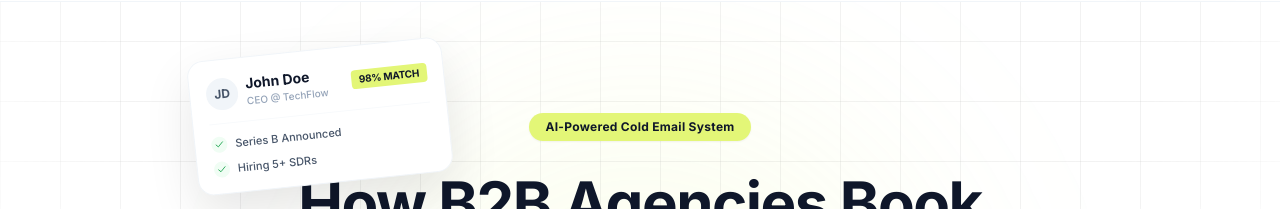
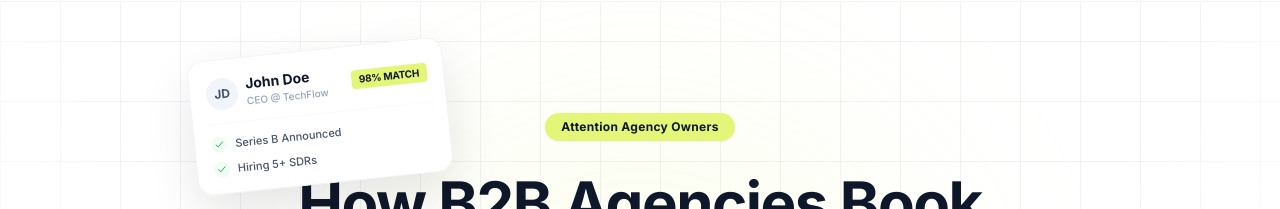
Before and after one commit to amsaluzair/subtlebolt-2, a React (Vite) app: page / in a window 1280 px wide. Shown: the part 79-288 px from the top of the page. Built offline with nearby package versions, Linux system fonts and the light colour scheme.

Commit message:
Update badge text

```diff
--- a/components/Hero.tsx
+++ b/components/Hero.tsx
@@ -66,7 +66,7 @@ const Hero: React.FC = () => {
         {/* Badge */}
         <div className="inline-flex items-center gap-2 bg-[#E3F677] rounded-full px-4 py-1.5 mb-8 shadow-sm">
           <span className="text-slate-900 text-xs font-bold tracking-wide">
-            AI-Powered Cold Email System
+            Attention Agency Owners
           </span>
         </div>
 
```
